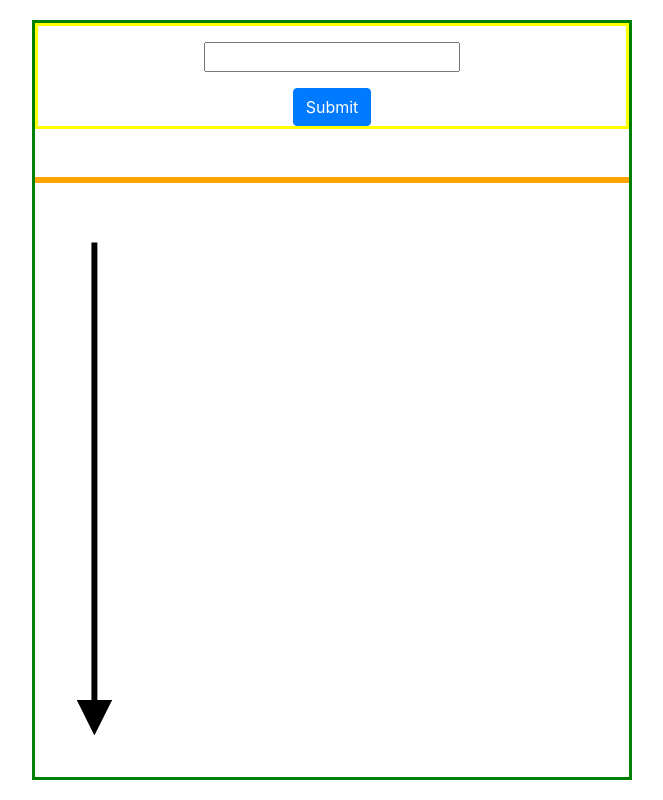
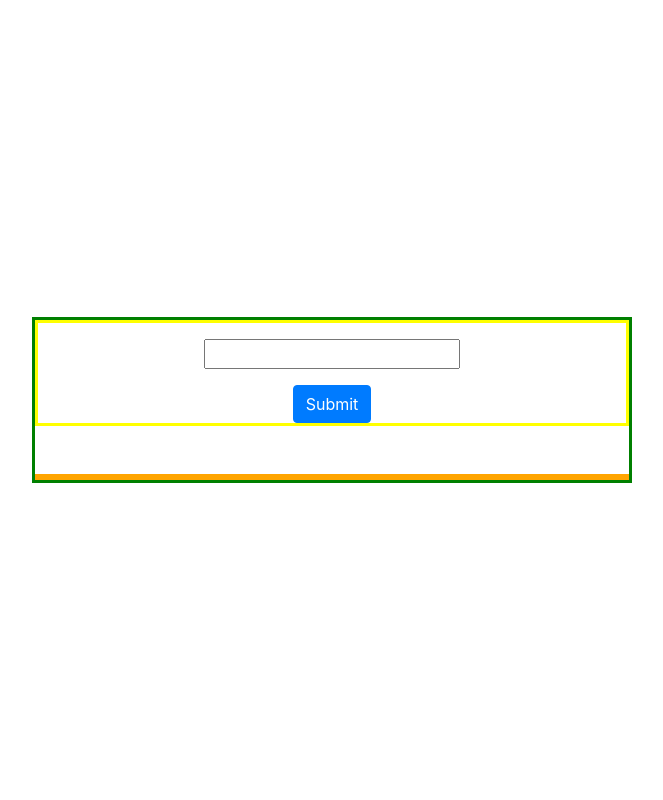
Before and after one commit to rachelwuuu/Git_Learning, a React (Create React App) app in the folder git_learning/: page / in a window 1280 px wide. Shown: the whole page, without its empty margins (308-971 px from the left). Built offline with nearby package versions, Linux system fonts and the light colour scheme.

Commit message:
adjusted the arrow size

```diff
--- a/git_learning/src/component/canvas.js
+++ b/git_learning/src/component/canvas.js
@@ -21,22 +21,22 @@ export default function canvas() {
                 var marker=document.createElementNS('http://www.w3.org/2000/svg',"marker")
                 marker.setAttribute("id","arrowHead")
                 marker.setAttribute("viewBox", "0 0 10 10")
-                marker.setAttribute("markerWidth", "6")
-                marker.setAttribute("markerHeight", "6")
+                marker.setAttribute("markerWidth", "3")
+                marker.setAttribute("markerHeight", "3")
                 marker.setAttribute("refX", "5")
                 marker.setAttribute("refY", "5")
                 marker.setAttribute("orient", "auto-start-reverse")
                 var polyline=document.createElementNS('http://www.w3.org/2000/svg',"polyline")
-                polyline.setAttribute("points","10, 10 10, 90")
+                polyline.setAttribute("points","50, 0 50, 20")
                 polyline.setAttribute("fill","none")
                 polyline.setAttribute("stroke","black")
                 polyline.setAttribute("marker-end","url(#arrowHead)")
                 var defs=document.createElementNS('http://www.w3.org/2000/svg','defs')
                 var arrow=document.createElementNS('http://www.w3.org/2000/svg',"svg")
-                arrow.setAttribute("viewBox","0 0 100 100")
+                arrow.setAttribute("viewBox","0 0 100 22")
                 arrow.setAttributeNS('http://www.w3.org/2000/xmlns/',"xmlns:xlink",'http://www.w3.org/2000/xmlns/')
                 var connectingDiv=document.createElement('div')
-                connectingDiv.style.border= "solid red";
+                connectingDiv.style.background= "solid red";
                 connectingDiv.id="connectingDiv"+(divCreationCount);
 
                 parentDiv.appendChild(connectingDiv)
@@ -70,15 +70,7 @@ export default function canvas() {
             <div id="parentDiv" className="d-flex flex-column w-100" style={{border:"solid orange"}}>
 
             </div>
-            <svg viewBox="0 0 100 100" xmlns="http://www.w3.org/2000/svg">
-                <defs>
-                    <marker id="arrowHead" viewBox="0 0 10 10" markerWidth="6" markerHeight="6" refX="5" refY="5" orient="auto-start-reverse">
-                        <path d="M 0 0 L 10 5 L 0 10 z"></path>
-                    </marker>
-                </defs>
-                <polyline points="10, 10 10, 90" fill="none" stroke="black" markerEnd="url(#arrowHead)"></polyline>
-            </svg>
-           {/* <canvas id ="canvas" style={{border:"solid black", width:"100%",height:"100%"}}></canvas>*/}
+
         </>
 
 
```
